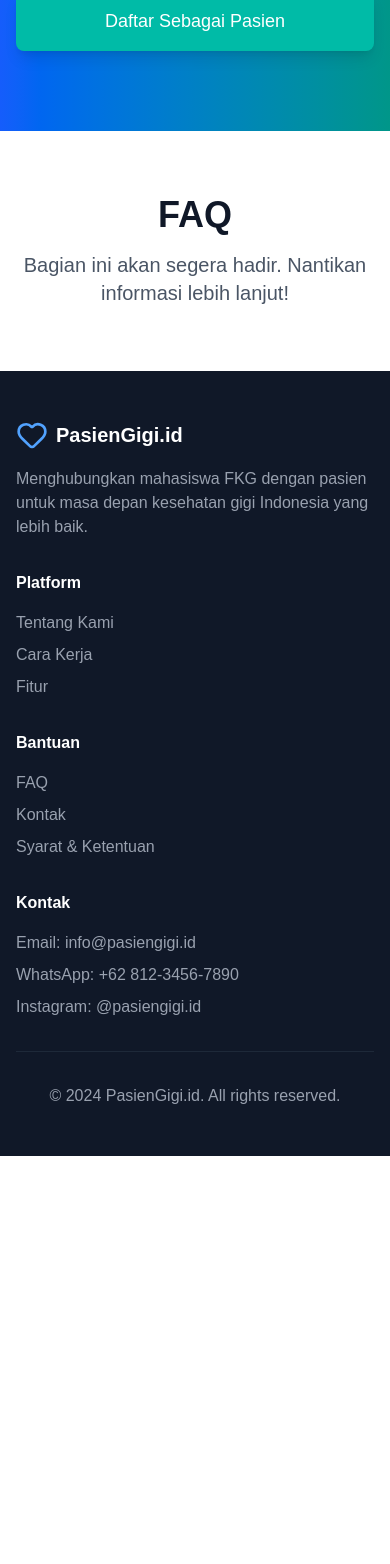
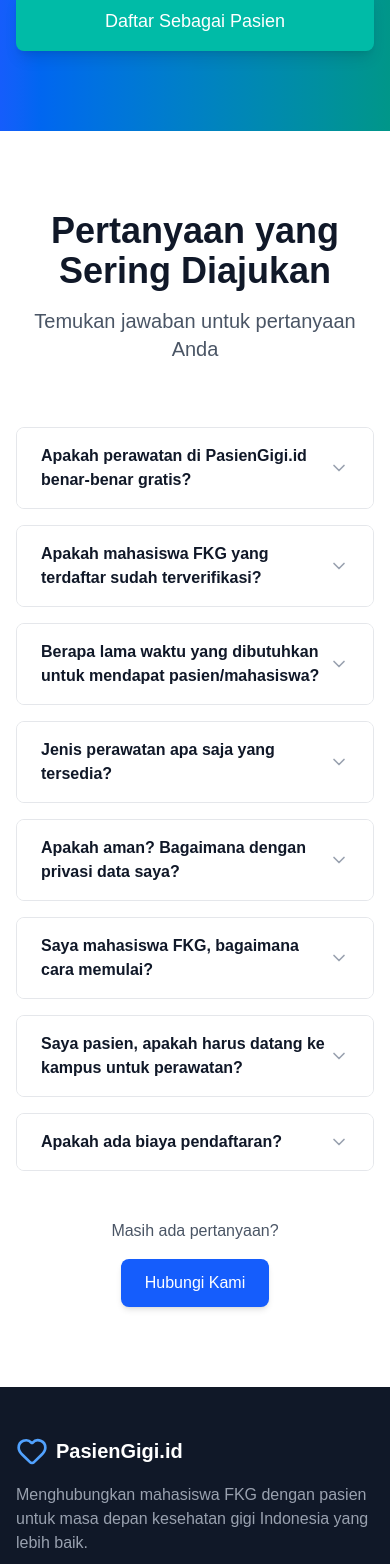
Before and after one commit to acaryawibawantra/pasiengigi.id, a Next.js app: page / in a window 390 px wide. Shown: the part 4324-5888 px from the top of the page. Before the commit the page ends 5480 px from the top, so only its background shows below. Built offline with nearby package versions, Linux system fonts and the light colour scheme.

Commit message:
update landing page

```diff
--- a/app/page.js
+++ b/app/page.js
@@ -1,6 +1,69 @@
-import { Heart, Users, Search, CheckCircle, ArrowRight, Stethoscope, UserCheck } from 'lucide-react';
+'use client';
+
+import { useState } from 'react';
+import { Heart, Users, Search, CheckCircle, ArrowRight, Stethoscope, UserCheck, ChevronDown, ChevronUp } from 'lucide-react';
+
+function FAQItem({ question, answer }) {
+  const [isOpen, setIsOpen] = useState(false);
+
+  return (
+    <div className="border border-gray-200 rounded-lg overflow-hidden">
+      <button
+        onClick={() => setIsOpen(!isOpen)}
+        className="w-full px-6 py-4 flex justify-between items-center bg-white hover:bg-gray-50 transition"
+      >
+        <span className="font-semibold text-left text-gray-900">{question}</span>
+        {isOpen ? (
+          <ChevronUp className="w-5 h-5 text-blue-600 flex-shrink-0" />
+        ) : (
+          <ChevronDown className="w-5 h-5 text-gray-400 flex-shrink-0" />
+        )}
+      </button>
+      {isOpen && (
+        <div className="px-6 py-4 bg-gray-50 border-t border-gray-200">
+          <p className="text-gray-700">{answer}</p>
+        </div>
+      )}
+    </div>
+  );
+}
 
 export default function Home() {
+  const faqData = [
+    {
+      question: "Apakah perawatan di PasienGigi.id benar-benar gratis?",
+      answer: "Ya, 100% gratis! Mahasiswa FKG membutuhkan pasien untuk memenuhi syarat praktek klinik mereka, sehingga semua perawatan tidak dipungut biaya. Perawatan dilakukan di klinik kampus di bawah supervisi dosen pembimbing."
+    },
+    {
+      question: "Apakah mahasiswa FKG yang terdaftar sudah terverifikasi?",
+      answer: "Tentu! Semua mahasiswa yang mendaftar harus melalui proses verifikasi dengan mengunggah Kartu Tanda Mahasiswa (KTM) dan surat keterangan dari kampus. Tim kami akan memverifikasi setiap akun sebelum diaktifkan."
+    },
+    {
+      question: "Berapa lama waktu yang dibutuhkan untuk mendapat pasien/mahasiswa?",
+      answer: "Tergantung lokasi dan jenis kasus. Biasanya dalam 1-7 hari Anda akan mendapatkan match. Lokasi di kota besar cenderung lebih cepat karena lebih banyak pengguna."
+    },
+    {
+      question: "Jenis perawatan apa saja yang tersedia?",
+      answer: "Beragam, mulai dari scaling (pembersihan karang gigi), tambal gigi, pencabutan gigi, perawatan saluran akar, pembuatan gigi tiruan, hingga perawatan ortodonti (behel). Tergantung kebutuhan mahasiswa dan kondisi pasien."
+    },
+    {
+      question: "Apakah aman? Bagaimana dengan privasi data saya?",
+      answer: "Sangat aman! Kami menggunakan enkripsi untuk melindungi data Anda. Foto dan informasi pribadi hanya bisa diakses oleh mahasiswa yang ter-match dengan Anda. Kami tidak membagikan data Anda ke pihak ketiga."
+    },
+    {
+      question: "Saya mahasiswa FKG, bagaimana cara memulai?",
+      answer: "Mudah! Daftar akun, verifikasi dengan KTM, lalu posting kebutuhan pasien Anda (jenis kasus, lokasi, jadwal). Sistem akan mencocokkan dengan pasien yang sesuai dan Anda akan mendapat notifikasi."
+    },
+    {
+      question: "Saya pasien, apakah harus datang ke kampus untuk perawatan?",
+      answer: "Ya, perawatan dilakukan di klinik kampus FKG untuk memastikan kualitas dan keamanan. Mahasiswa akan memberikan informasi lokasi dan jadwal yang bisa Anda sesuaikan."
+    },
+    {
+      question: "Apakah ada biaya pendaftaran?",
+      answer: "Tidak ada! Pendaftaran di PasienGigi.id 100% gratis untuk mahasiswa maupun pasien. Kami berkomitmen untuk menyediakan platform ini tanpa biaya apapun."
+    }
+  ];
+
   return (
     <div className="min-h-screen bg-gradient-to-b from-blue-50 to-white">
       {/* Navigation */}
@@ -15,6 +78,7 @@ export default function Home() {
               <a href="#tentang" className="text-gray-700 hover:text-blue-600 transition">Tentang</a>
               <a href="#cara-kerja" className="text-gray-700 hover:text-blue-600 transition">Cara Kerja</a>
               <a href="#fitur" className="text-gray-700 hover:text-blue-600 transition">Fitur</a>
+              <a href="#faq" className="text-gray-700 hover:text-blue-600 transition">FAQ</a>
             </div>
             <div className="flex space-x-4">
               <button className="px-4 py-2 text-blue-600 hover:text-blue-700 font-medium transition">
@@ -238,16 +302,28 @@ export default function Home() {
         </div>
       </section>
 
-     {/*membuat FAQ Section*/}
-      <section className="fpy-20 bg-white">
-        <div className="max-w-7xl mx-auto px-4 sm:px-6 lg:px-8 text-center py-16">
-          <h2 className="text-4xl font-bold text-gray-900 mb-4">FAQ</h2>
-          <p className="text-xl text-gray-600">Bagian ini akan segera hadir. Nantikan informasi lebih lanjut!</p>
+      {/* FAQ Section */}
+      <section id="faq" className="bg-white py-20">
+        <div className="max-w-4xl mx-auto px-4 sm:px-6 lg:px-8">
+          <div className="text-center mb-16">
+            <h2 className="text-4xl font-bold text-gray-900 mb-4">Pertanyaan yang Sering Diajukan</h2>
+            <p className="text-xl text-gray-600">Temukan jawaban untuk pertanyaan Anda</p>
+          </div>
+          <div className="space-y-4">
+            {faqData.map((faq, index) => (
+              <FAQItem key={index} question={faq.question} answer={faq.answer} />
+            ))}
+          </div>
+          <div className="mt-12 text-center">
+            <p className="text-gray-600 mb-4">Masih ada pertanyaan?</p>
+            <button className="px-6 py-3 bg-blue-600 text-white rounded-lg hover:bg-blue-700 transition shadow-md">
+              Hubungi Kami
+            </button>
+          </div>
         </div>
+      </section>
 
 
-
-      </section>
 
       {/* Footer */}
       <footer className="bg-gray-900 text-white py-12">
@@ -273,7 +349,7 @@ export default function Home() {
             <div>
               <h4 className="font-bold mb-4">Bantuan</h4>
               <ul className="space-y-2 text-gray-400">
-                <li><a href="#" className="hover:text-white transition">FAQ</a></li>
+                <li><a href="#faq" className="hover:text-white transition">FAQ</a></li>
                 <li><a href="#" className="hover:text-white transition">Kontak</a></li>
                 <li><a href="#" className="hover:text-white transition">Syarat & Ketentuan</a></li>
               </ul>
```
